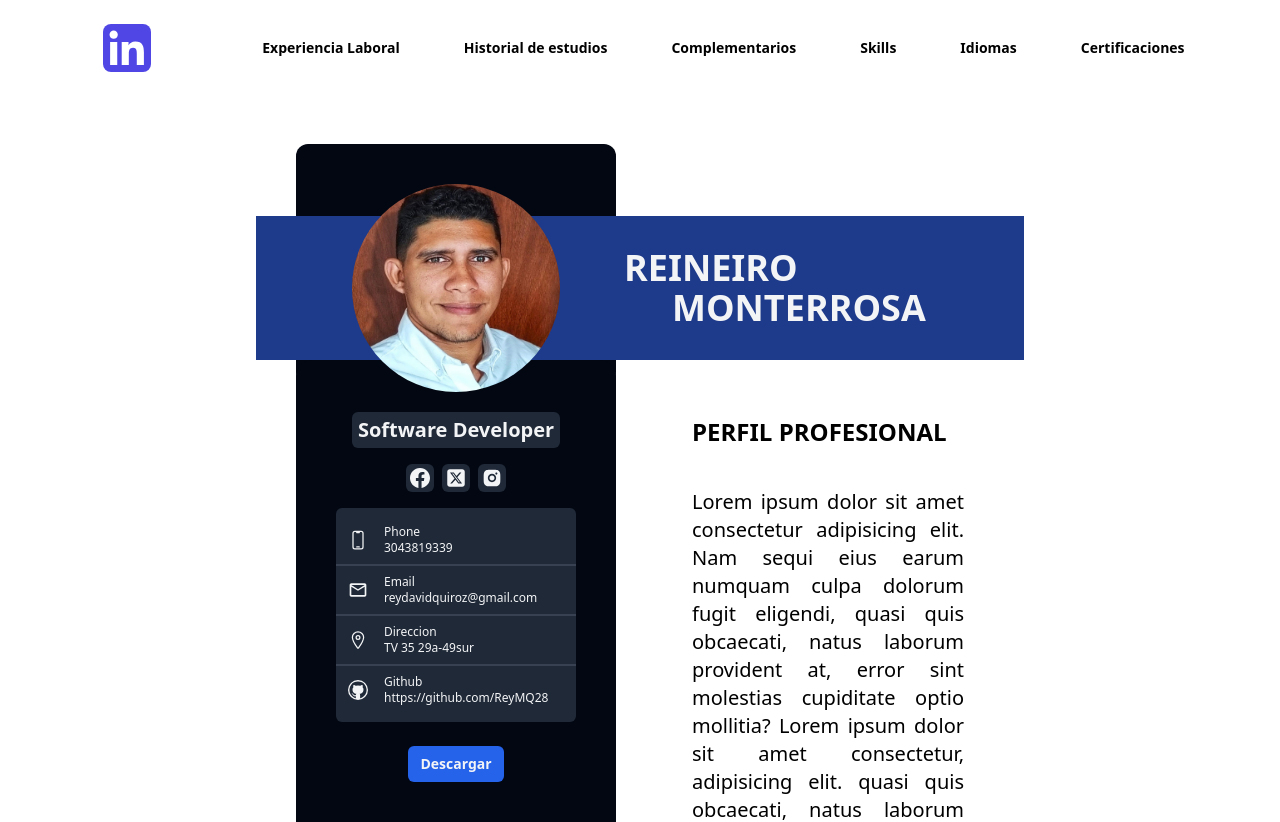
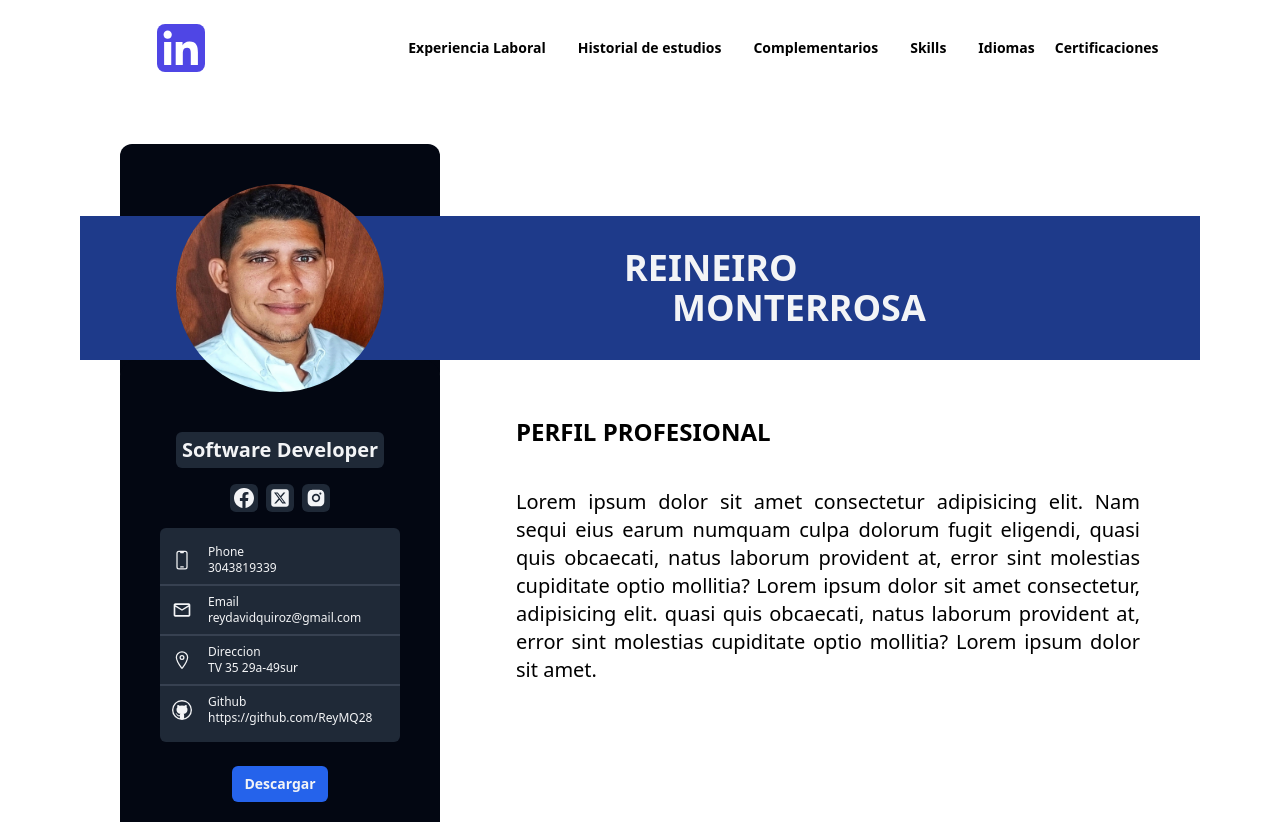
Before and after one commit to mateodevcode/curriculum-vitae-react, a React (Vite) app: page /curriculum-vitae-react/ in a window 1280 px wide. Shown: the top 822 px of the page. Built offline with nearby package versions, Linux system fonts and the light colour scheme.

Commit message:
responsive and hamburger

```diff
--- a/src/components/Header.jsx
+++ b/src/components/Header.jsx
@@ -1,19 +1,34 @@
 import { GrLinkedin } from "react-icons/gr";
+import { TiThMenu } from "react-icons/ti";
+
 
 function Header() {
   return (
-    <div className="w-full flex justify-around items-center px-7 pr-3 mb-10 ">
-      <div className=" flex items-start justify- cursor-pointer  my-6  w-12 h-12">
+    <div className="w-full flex-col sm:flex md:flex-row lg:flex-row justify-around items-center px-7 pr-3 mb-10  ">
+      <div className=" flex items-start justify-start cursor-pointer  my-6  w-12 h-12">
         <GrLinkedin className="flex justify-center items-center text-indigo-600 absolute rounded-lg bg cursor-pointer w-12 h-12  text-3xl ml-6 " />
       </div>
-      <div className="flex justify-between text-sm font-semibold items-center  ">
-        <div className="px-8 hover:text-blue-700"><a href="#experiencia-laboral">Experiencia Laboral</a></div>
-        <div className="px-8 hover:text-blue-700"><a href="#historial-estudios">Historial de estudios</a></div>
-        <div className="px-8 hover:text-blue-700"><a href="#complementarios">Complementarios</a></div>
-        <div className="px-8 hover:text-blue-700"><a href="#skills">Skills</a></div>
-        <div className="px-8 hover:text-blue-700"><a href="#idiomas">Idiomas</a></div>
-        <div className="px-8 hover:text-blue-700"><a href="#certificaciones">Certificaciones</a></div>
+      <div className="flex sm:flex-row md:flex-row lg:flex-row invisible md:visible lg:visible text-sm font-semibold items-center  ">
+        <div className="px-0 sm:px-4 md:px8 lg:px-8   hover:text-blue-700">
+          <a href="#experiencia-laboral">Experiencia Laboral</a>
+        </div>
+        <div className="px-0 sm:px-4 md:px8 lg:px-8 hover:text-blue-700">
+          <a href="#historial-estudios">Historial de estudios</a>
+        </div>
+        <div className="px-0 sm:px-4 md:px8 lg:px-8 hover:text-blue-700">
+          <a href="#complementarios">Complementarios</a>
+        </div>
+        <div className="px-0 sm:px-4 md:px8 lg:px-8 hover:text-blue-700">
+          <a href="#skills">Skills</a>
+        </div>
+        <div className="px-0 sm:px-4 md:px8 lg:px-8 hover:text-blue-700">
+          <a href="#idiomas">Idiomas</a>
+        </div>
+        <div className="px-0 sm:px-1 md:px6 lg:px-8 hover:text-blue-700">
+          <a href="#certificaciones">Certificaciones</a>
+        </div>
       </div>
+      <TiThMenu className="text-4xl absolute visible md:invisible lg:invisible" />
     </div>
   );
 }
--- a/src/components/Target.jsx
+++ b/src/components/Target.jsx
@@ -26,7 +26,7 @@ function Target() {
 
   return (
     <div className="flex h-auto pl-10">
-      <div className="t-main flex flex-col justify-start items-center bg-gray-950  rounded-2xl pt-5 w-80 h-auto p-16 pb-2 mr-4 text-gray-100 ">
+      <div className="t-main flex flex-col justify-start items-center bg-gray-950  rounded-2xl pt-5 w-72 sm:72 md:w-80 lg:w-80 h-auto p-0 sm:p-10 pb-2 mr-4 text-gray-100 ">
         <div className="t-descripcion flex text-center justify-center items-center text-xl font-bold bg-gray-800 rounded-md w-52 mt-8 py-1 ">
           Software Developer
         </div>
--- a/src/pages/HomePage.jsx
+++ b/src/pages/HomePage.jsx
@@ -12,7 +12,7 @@ function HomePage() {
   return (
     <div id="homepage">
     <Header />
-      <div className="flex flex-col justify-start items-center px-64">
+      <div className="flex flex-col justify-start items-center px-0 sm:px-10 md:px-20 lg:px-64">
         <div className="w-full">
           <Tittle />
           <Target />
--- a/tailwind.config.js
+++ b/tailwind.config.js
@@ -4,14 +4,15 @@ export default {
   theme: {
     extend: {},
     screens: {
-      sm: "350px",
-      // => @media (min-width: 576px) { ... }
+
+      sm: "360px",
+      // => @media (min-width: 360px) { ... }
 
       md: "960px",
       // => @media (min-width: 960px) { ... }
 
-      lg: "1440px",
-      // => @media (min-width: 1440px) { ... }
+      lg: "1370px",
+      // => @media (min-width: 1370px) { ... }
     },
   },
   // plugins: [require("tailwindcss-animated")],
```
